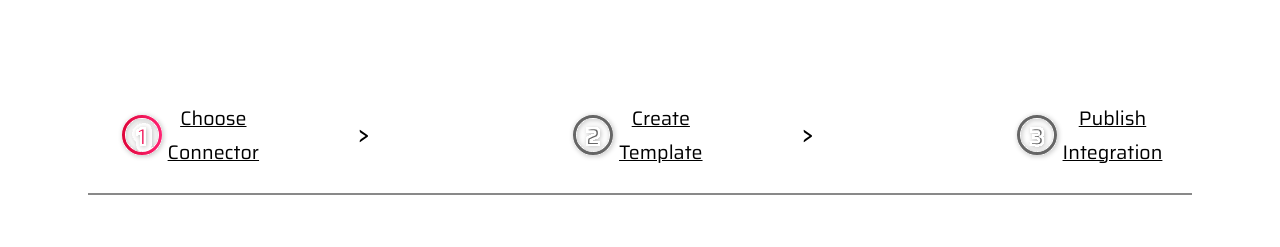
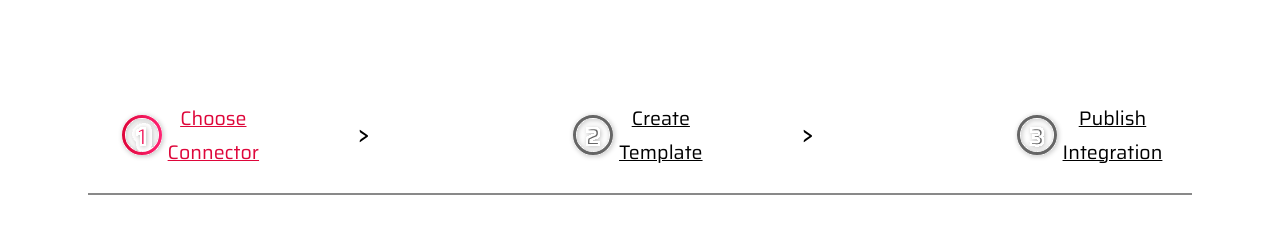
Before and after one commit to CloudEcosystemDev/Platform-Website, a Jekyll site: the page built from index.html, in a window 1280 px wide. Shown: the part 2607-2854 px from the top of the page. Built offline with Jekyll 4.4.1, drawn with Linux system fonts in a browser that asks for light colours.

Commit message:
added the reactiveness

```diff
--- a/_layouts/default.html
+++ b/_layouts/default.html
@@ -13,7 +13,7 @@
     <!--<link rel="stylesheet" href="css/icon-font.css">-->
     <script src="scripts.js"></script>
     <link rel="stylesheet" href="css/style.css"/>
-    <link rel="shortcut icon" type="image/png" href="img/favicon.png" />
+    <link rel="shortcut icon" type="image/png" href="logos/bildmarke.png" />
 
     <title>OIH Platform</title>
   </head>
--- a/index.html
+++ b/index.html
@@ -66,7 +66,7 @@ layout: default
           you to deliver value faster.
         </div>
         <div class="item-steps">
-          <div class="item-step" id="s1" onclick="selectGif(1)" >
+          <div class="item-step active-step" id="s1" onclick="selectGif(1)" >
             <embed src="logos/step1.svg" alt="oih logo" />
             <div class="underlined">Choose Connector</div>
             <embed class="vector" src="logos/vector.svg" alt="oih logo" />
--- a/sass/layout/_sectionsass.scss
+++ b/sass/layout/_sectionsass.scss
@@ -21,7 +21,8 @@
   width: 100%;
   display: flex;
   flex-direction: row;
-  margin-bottom: 156px;
+  margin-bottom: 126px;
+  padding: 30px;
   justify-content: center;
 }
 .item {
--- a/scripts.js
+++ b/scripts.js
@@ -17,6 +17,13 @@ function accord(item) {
 }
 
 function selectGif(item){
-    item === 1 ? document.getElementById("dynImg").src="assets/chooseconnector.gif" : item === 2 ? document.getElementById("dynImg").src="assets/TemplateCreation.gif" : document.getElementById("dynImg").src="assets/IntegrationCenter.gif"
+    item === 1 ? document.getElementById("dynImg").src="assets/chooseconnector.gif" : item === 2 ? document.getElementById("dynImg").src="assets/TemplateCreation.gif" : document.getElementById("dynImg").src="assets/IntegrationCenter.gif";
+    let steps = document.getElementsByClassName("active-step");
+    console.log("steps",steps)
+    console.log("steps",steps.length)
+    // for (let i = 0; i < steps.length; i++) {
+        steps[0].classList.remove("active-step");
+    // };
+    document.getElementById(`s${item}`).classList.add("active-step");
 
 }
```
Also changed, not shown: support.html (+3 -6 lines), Gemfile.lock, logos/bildmarke.png (added), 8 other files.
